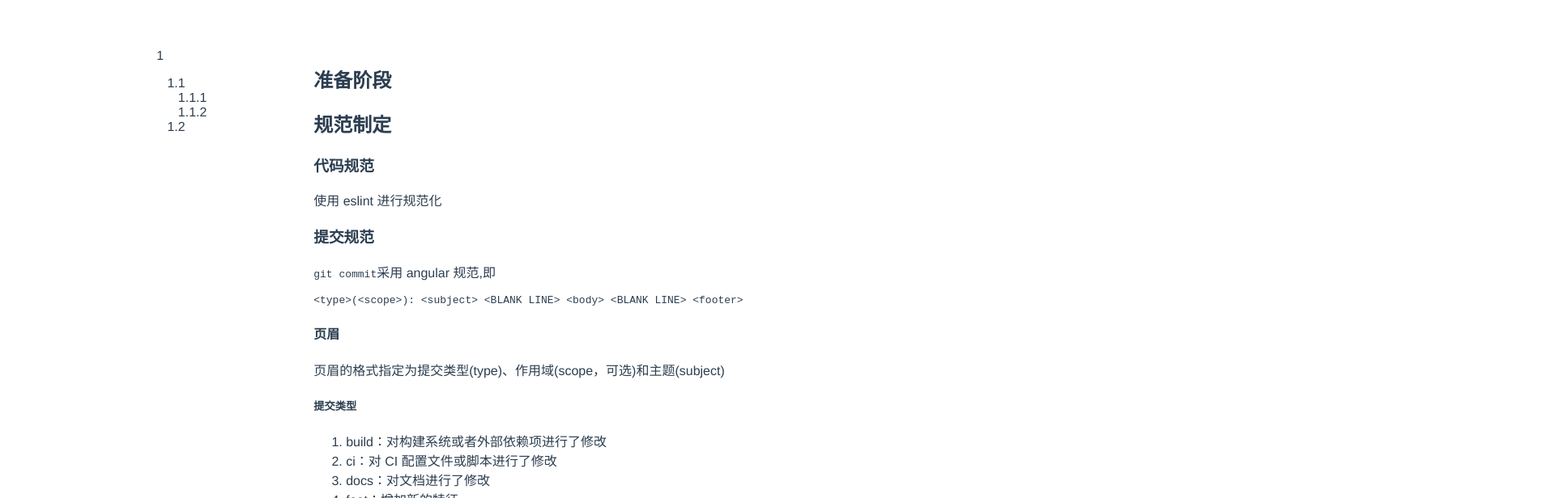
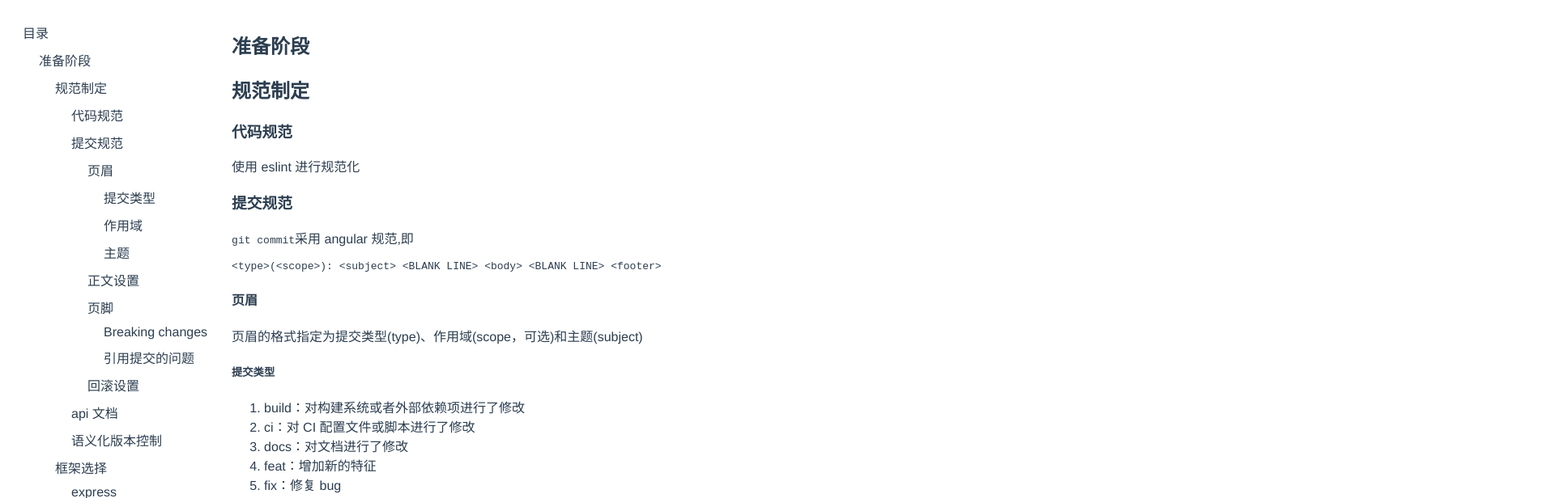
Before and after one commit to FrankZH-1/GenerateTreeDirectory, a Vue app: page / in a window 1280 px wide. Shown: the top 616 px of the page at 81% size, 1920 px wide, since content can reach past the window. Built offline with nearby package versions, Linux system fonts and the light colour scheme.

Commit message:
build:build the generate tree struture function

```diff
--- a/src/App.vue
+++ b/src/App.vue
@@ -27,17 +27,22 @@ export default {
   -moz-osx-font-smoothing: grayscale;
   text-align: center;
   color: #2c3e50;
-  margin-top: 60px;
 }
 .container {
   display: flex;
+  margin: 0;
+  padding: 0;
 }
 .directory-container {
-  width: 30%;
-  height: 100%;
+  height: 100vh;
+  overflow-y: scroll;
+  text-align: left;
 }
 .article-container {
   width: 70%;
-  height: 100%;
+  height: 100vh;
+  overflow-y: scroll;
+  overflow-x: auto;
+  word-wrap: break-word;
 }
 </style>
--- a/src/components/article.vue
+++ b/src/components/article.vue
@@ -91,5 +91,7 @@ This reverts commit hash \
 <style scoped>
 .article-container {
   text-align: left;
+  width: 100%;
+  margin: 10px;
 }
 </style>
--- a/src/components/directory/Directory.vue
+++ b/src/components/directory/Directory.vue
@@ -1,9 +1,10 @@
 <template>
-  <div><Root :folder="directory"></Root></div>
+  <div class="directory-container"><Root :folder="directory"></Root></div>
 </template>
 
 <script>
 import Root from "./DirectoryRoot.vue";
+import { build } from "../../ts/buildTree";
 export default {
   name: "Directory",
   components: {
@@ -11,28 +12,13 @@ export default {
   },
   data: function () {
     return {
-      directory: {
-        name: "1",
-        children: [
-          {
-            name: "1.1",
-            children: [
-              { name: "1.1.1", children: [] },
-              { name: "1.1.2", children: [] },
-            ],
-          },
-          {
-            name: "1.2",
-            children: [],
-          },
-        ],
-      },
+      directory: {},
     };
   },
   methods: {
     load: function () {
       let item = document.querySelectorAll("h1,h2,h3,h4,h5,h6");
-      console.log(item);
+      this.directory = build(item);
     },
   },
   mounted: function () {
@@ -40,3 +26,8 @@ export default {
   },
 };
 </script>
+<style scoped>
+div {
+  margin: 10px;
+}
+</style>
--- a/src/components/directory/DirectoryContent.vue
+++ b/src/components/directory/DirectoryContent.vue
@@ -20,5 +20,10 @@ export default {
 <style scoped>
 li {
   list-style-type: none;
+  margin: 0;
+  padding: 0;
+}
+span {
+  white-space: nowrap;
 }
 </style>
--- a/src/components/directory/DirectoryRoot.vue
+++ b/src/components/directory/DirectoryRoot.vue
@@ -1,6 +1,6 @@
 <template>
   <div>
-    <span>{{ folder.name }}</span>
+    <span class="text-container">{{ folder.name }}</span>
     <Content :children="folder.children"></Content>
   </div>
 </template>
@@ -17,3 +17,13 @@ export default {
   },
 };
 </script>
+<style scoped>
+ul {
+  margin: 0;
+  padding-left: 20px;
+  padding-top: 10px;
+}
+span {
+  white-space: nowrap;
+}
+</style>
--- a/src/ts/buildTree.ts
+++ b/src/ts/buildTree.ts
@@ -0,0 +1,43 @@
+export function build(data: Array<HTMLElement>) {
+  type Node = {
+    name: String;
+    level: Number;
+    father: any;
+    children: Node[];
+  };
+  const root: Node = {
+    name: "目录",
+    level: 0,
+    father: {},
+    children: [],
+  };
+
+  let prev = root;
+  for (let i in data) {
+    var node: Node = {
+      name: "",
+      level: 0,
+      father: {},
+      children: [],
+    };
+    if (data[i].nodeName) {
+      node.name = data[i].innerHTML;
+      node.level = parseInt(data[i].nodeName.slice(1));
+      if (node.level > prev.level) {
+        prev.children.push(node);
+        node.father = prev;
+      } else if (node.level == prev.level) {
+        prev.father.children.push(node);
+        node.father = prev.father;
+      } else if (node.level < prev.level) {
+        while (node.level < prev.level) {
+          prev = prev.father;
+        }
+        prev.father.children.push(node);
+        node.father = prev.father;
+      }
+      prev = node;
+    }
+  }
+  return root;
+}
```
Also changed, not shown: 2 other files (tests, documents, lock files or other folders).
